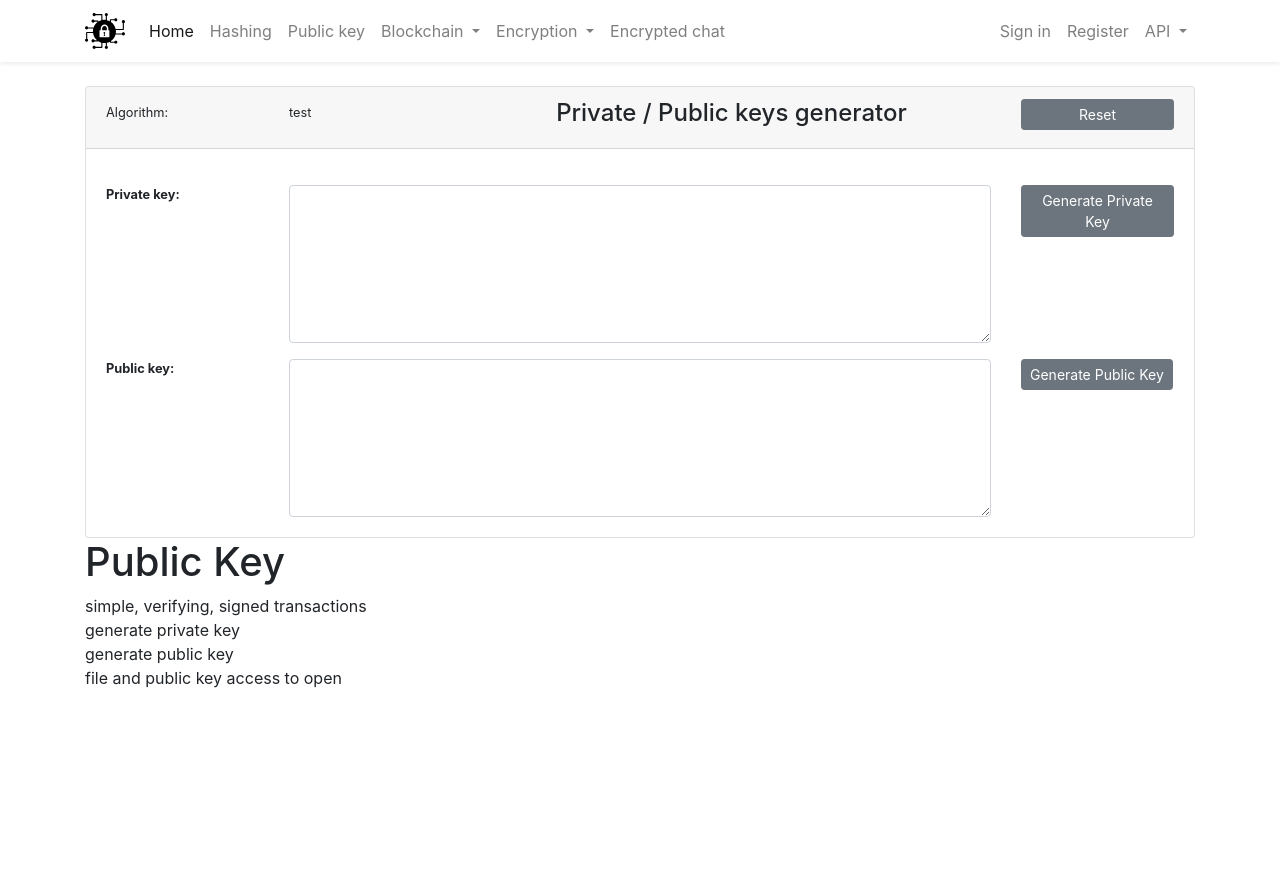
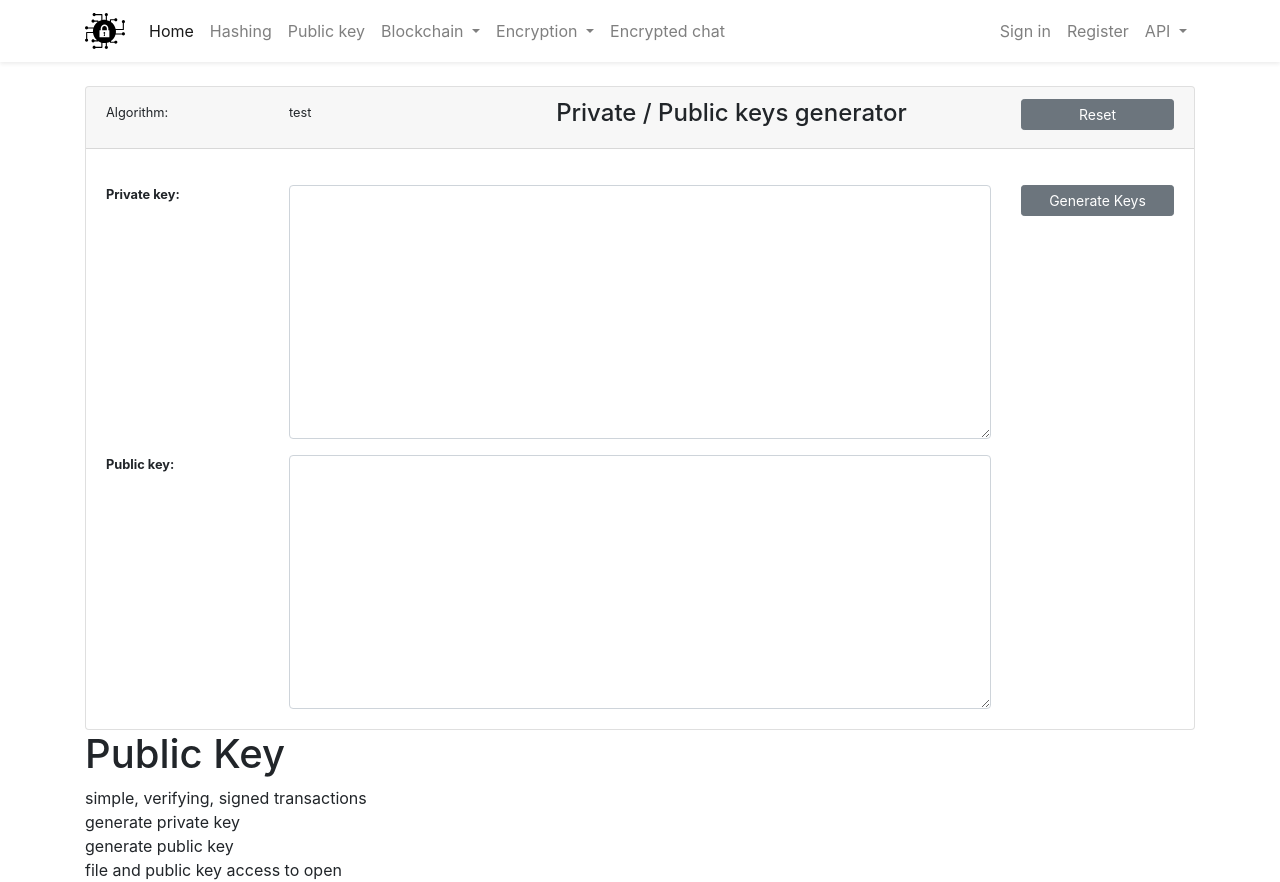
Before and after one commit to marian-roller/86-vue-crypto, a Vue app: page /public-key in a window 1280 px wide. Before the commit the page ends 800 px from the top, so only its background shows below. Built offline with nearby package versions, Linux system fonts and the light colour scheme.

Commit message:
simplify keys flow and start keys store

```diff
--- a/src/components/fields/PrivateKeyButton.vue
+++ b/src/components/fields/KeysButton.vue
@@ -1,15 +1,15 @@
 <template>
     <div>
         <div
-            class="btn btn-secondary btn-sm"
+            class="btn btn-secondary btn-sm w-100"
             >
-            Generate Private Key
+            Generate Keys
         </div>
     </div>
 </template>
 
 <script>
 export default {
-    name: 'PrivateKeyButton',
+    name: 'KeysButton',
 }
 </script>
--- a/src/components/fields/PrivateKeyField.vue
+++ b/src/components/fields/PrivateKeyField.vue
@@ -9,25 +9,26 @@
             <textarea
             id="private-key"
             class="form-control"
-            rows="6"
+            rows="10"
             :value="form.privateKey"
             ></textarea>
         </div>
         <div class="col-md-2">
-            <PrivateKeyButton @click="generatePrivateKey"/>
+            <KeysButton @click="generatePrivateKey"/>
         </div>
     </div>
 </template>
 
 <script>
-import PrivateKeyButton from './PrivateKeyButton.vue';
+import axios from 'axios'
+import KeysButton from './KeysButton.vue'
 export default {
     name: 'PrivateKeyField',
     props: {
         privateKey: String
     },
     components: {
-        PrivateKeyButton
+        KeysButton
     },
     data(){
         return {
@@ -38,7 +39,11 @@ export default {
     },
     methods: {
         generatePrivateKey() {
-            this.form.privateKey = 'wow, private key';
+            axios.post('key/get-keys',
+            {})
+            .then((response) => {
+                this.form.privateKey = response.data.result.private_key
+            })
         }
     }
 }
--- a/src/components/fields/PublicKeyButton.vue
+++ /dev/null
@@ -1,15 +0,0 @@
-<template>
-    <div>
-        <div
-            class="btn btn-secondary btn-sm"
-            >
-            Generate Public Key
-        </div>
-    </div>
-</template>
-
-<script>
-export default {
-    name: 'PublicKeyButton',
-}
-</script>
--- a/src/components/fields/PublicKeyField.vue
+++ b/src/components/fields/PublicKeyField.vue
@@ -9,22 +9,18 @@
             <textarea
             id="public-key"
             class="form-control"
-            rows="6"
+            rows="10"
             :value="form.publicKey"
             ></textarea>
-        </div>
-        <div class="col-md-2">
-            <PublicKeyButton @click="generatePublicKey"/>
         </div>
     </div>
 </template>
 
 <script>
-import PublicKeyButton from './PublicKeyButton.vue';
+
 export default {
     name: 'PublicKeyField',
     components: {
-        PublicKeyButton
     },
     data(){
         return {
@@ -34,9 +30,6 @@ export default {
         }
     },
     methods: {
-        generatePublicKey() {
-            this.form.publicKey = 'wow, public key'
-        }
     }
 }
 </script>
--- a/src/store/index.js
+++ b/src/store/index.js
@@ -1,5 +1,6 @@
 import { createStore } from 'vuex'
 import auth from './auth'
+import keys from './keys'
 
 export const store = createStore({
   state () {
@@ -9,6 +10,7 @@ export const store = createStore({
   actions: {
   },
   modules: {
-    auth
+    auth,
+    keys
   }
 })
--- /dev/null
+++ b/src/store/keys.js
@@ -0,0 +1,12 @@
+console.log('keys');
+
+export default {
+    namespaced: true,
+    state () {
+        return {
+            public_key: null
+          }
+
+    },
+
+ }
```
